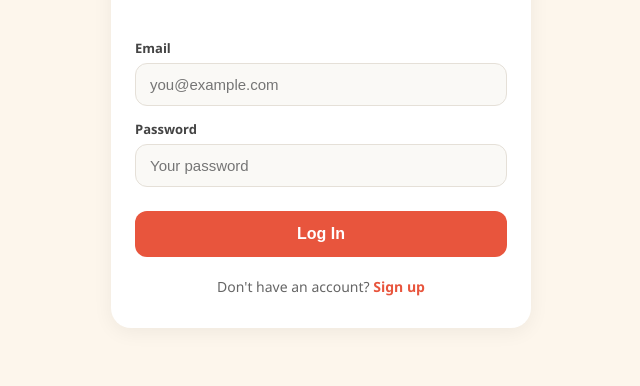
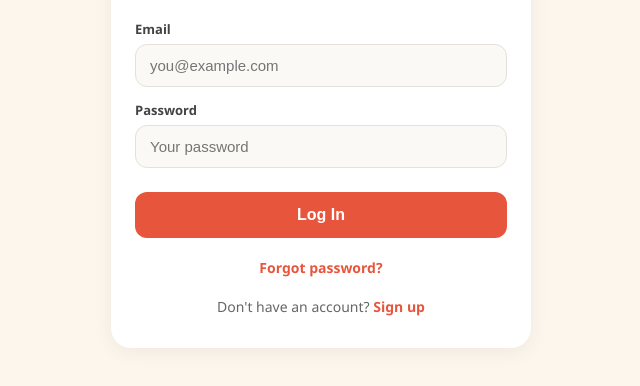
Before and after one commit to Harmsik/Campally, a plain HTML site: page login.html in a window 1280 px wide. Shown: the part 284-670 px from the top of the page, without its empty margins (319-959 px from the left). Drawn offline with nearby package versions, Linux system fonts and the light colour scheme.

Commit message:
Add password reset link to login page

```diff
--- a/login.html
+++ b/login.html
@@ -23,6 +23,8 @@
       <button type="submit" class="btn-primary">Log In</button>
     </form>
 
+    <p class="switch-text"><a href="reset-password.html">Forgot password?</a></p>
+
     <p class="switch-text">Don't have an account? <a href="signup.html">Sign up</a></p>
   </div>
 
```
